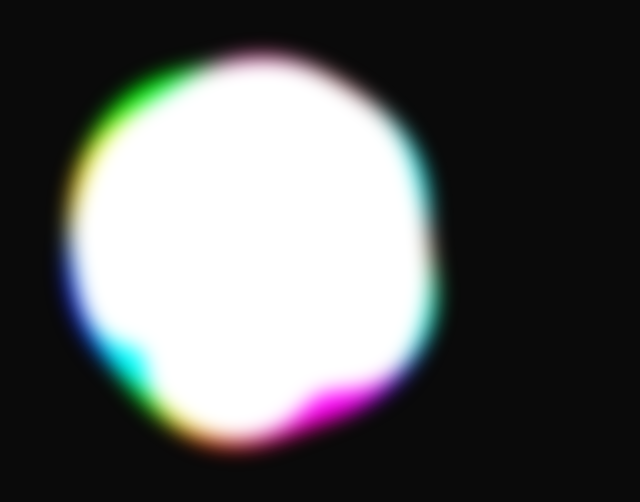
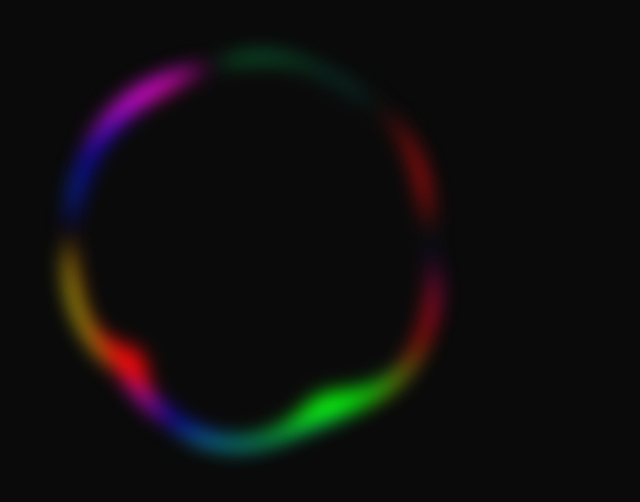
Before and after one commit to Andcool-Systems/andcool-site-v3, a Next.js app: page /bubble in a window 1280 px wide. Shown: the top 502 px of the page, without its empty margins (0-640 px from the left). Built offline with nearby package versions, Linux system fonts and the light colour scheme.

Commit message:
feat: Better bubble

```diff
--- a/app/bubble/page.tsx
+++ b/app/bubble/page.tsx
@@ -51,9 +51,7 @@ const Bubble = ({ fill }: { fill: string }) => {
         };
     }, []);
 
-    return (
-        <path ref={svgRef} fill={fill} style={{ mixBlendMode: 'lighten' }} />
-    );
+    return <path ref={svgRef} fill={fill} style={{ mixBlendMode: 'screen' }} />;
 };
 
 const Test = () => {
@@ -66,7 +64,7 @@ const Test = () => {
                 position: 'absolute',
                 left: 0,
                 top: 0,
-                filter: 'blur(10px)'
+                filter: 'blur(10px) invert(.96)'
             }}
         >
             <Bubble fill={'#ff0000'} />
```
